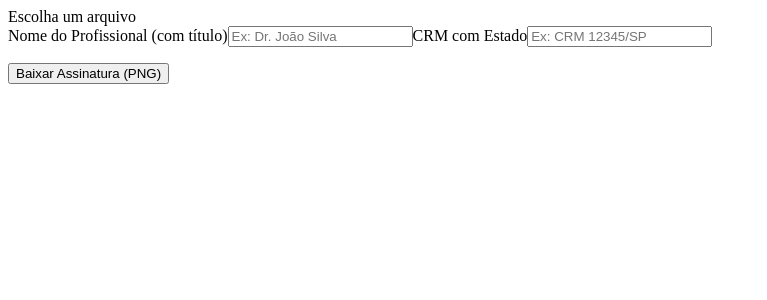
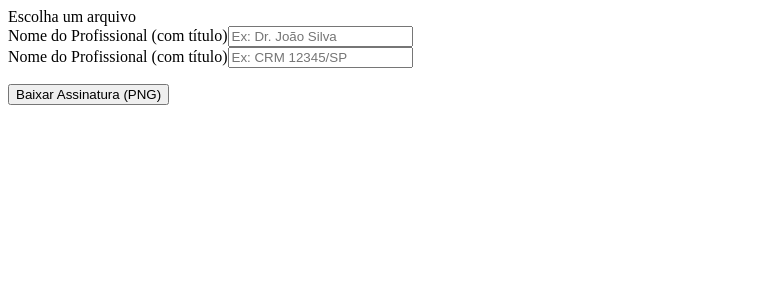
Before and after one commit to Luc4sFreire/mobilemedtools, a React (Vite) app: page / in a window 1280 px wide. Shown: the top 300 px of the page, without its empty margins (0-767 px from the left). Built offline with nearby package versions, Linux system fonts and the light colour scheme.

Commit message:
Componentização dos Formulários

```diff
--- a/src/App.jsx
+++ b/src/App.jsx
@@ -1,6 +1,9 @@
 import './style/index.css';
 import { useRef, useState } from 'react';
 import { toPng } from 'html-to-image';
+import DoctorForm from './components/DoctorForm';
+import ImageUploader from './components/ImageUploader';
+import SignaturePreview from './components/SignaturePreview';
 
 export default function App(){
   const [image, setImage] = useState(null);
@@ -48,32 +51,40 @@ export default function App(){
           backgroundColor: '#ffffff', // O PNG suporta transparência. Sem essa opção, se sua div.saida não tiver fundo definido no CSS, o PNG sai com fundo transparente. Em um documento Word ou PDF, o texto pode ficar ilegível sobre o fundo. Forçar branco garante portabilidade.
         })
 
+
+        // Gera o link temporário para download
         const link = document.createElement("a");
         link.download = `Assinatura-${doctor}.png`
         link.href = dataURL;
         link.click();
+
+
       }catch(err){
         console.error('Erro ao gerar PNG: ', err);
       }
     }
-  return (
+    return (
     <>
-      <label htmlFor="file">Escolha um arquivo</label>
-      <input type="file" onChange={handleFile} id='file'/>
-      <div>{file && file.name}</div>
+      <ImageUploader
+        file={file}
+        onChangeFile={handleFile}
+      />
 
-      <label htmlFor="doctor">Nome do Profissional (com título)</label>
-      <input type='text' placeholder='Ex: Dr. João Silva' onChange={handleDoctor}/>
+      <DoctorForm
+        doctor={doctor}
+        crm={crm}
+        onDoctorChange={handleDoctor}
+        onCrmChange={handleCrm}
+      />
 
-      <label htmlFor="crm">CRM com Estado</label>
-      <input type='text' placeholder='Ex: CRM 12345/SP' onChange={handleCrm}/>
-
-
-      <div className="saida" ref={saidaRef}>
-        {image && <img src={image} alt={file && file?.name || ''} width={200} />}
-        <p className='doctor'>{doctor}</p>
-        <p className='crm'>{crm}</p>
-
+      <div className="contentExit">
+        <SignaturePreview
+          image={image}
+          file={file}
+          doctor={doctor}
+          crm={crm}
+          saidaRef={saidaRef}
+        />
         <button onClick={handleDownload}>Baixar Assinatura (PNG)</button>
       </div>
     </>
--- /dev/null
+++ b/src/components/DoctorForm.jsx
@@ -0,0 +1,28 @@
+function DoctorForm({ doctor, crm, onDoctorChange, onCrmChange }){
+    return(
+        <div className="doctorForm">
+            <div className="doctor">
+                <label htmlFor="doctor">Nome do Profissional (com título)</label>
+                <input
+                    id="doctor"
+                    type="text"
+                    placeholder="Ex: Dr. João Silva"
+                    onChange={onDoctorChange}
+                    value={doctor}
+                />
+            </div>
+            <div className="crm">
+                <label htmlFor="crm">Nome do Profissional (com título)</label>
+                <input
+                    id="crm"
+                    type="text"
+                    placeholder="Ex: CRM 12345/SP"
+                    onChange={onCrmChange}
+                    value={crm}
+                />
+            </div>
+        </div>
+    )
+}
+
+export default DoctorForm;
--- /dev/null
+++ b/src/components/ImageUploader.jsx
@@ -0,0 +1,11 @@
+function ImageUploader({ file, onChangeFile }){
+    return(
+        <div className="imageUploader">
+            <label htmlFor="file">Escolha um arquivo</label>
+            <input type="file" onChange={onChangeFile} id='file'/>
+            <div>{file && file.name}</div>
+        </div>
+    )
+}
+
+export default ImageUploader;
--- /dev/null
+++ b/src/components/SignaturePreview.jsx
@@ -0,0 +1,13 @@
+function SignaturePreview({ image, file, doctor, crm, saidaRef }){
+    return(
+        <div className="signaturePreview">
+            <div className="saida" ref={saidaRef}>
+                {image && <img src={image} alt={file && file?.name || ''} width={200} />}
+                <p className='doctor'>{doctor}</p>
+                <p className='crm'>{crm}</p>
+            </div>
+        </div>
+    )
+}
+
+export default SignaturePreview;
```
Also changed, not shown: package.json (+15 -2 lines), 1 other file (tests, documents, lock files or other folders).
